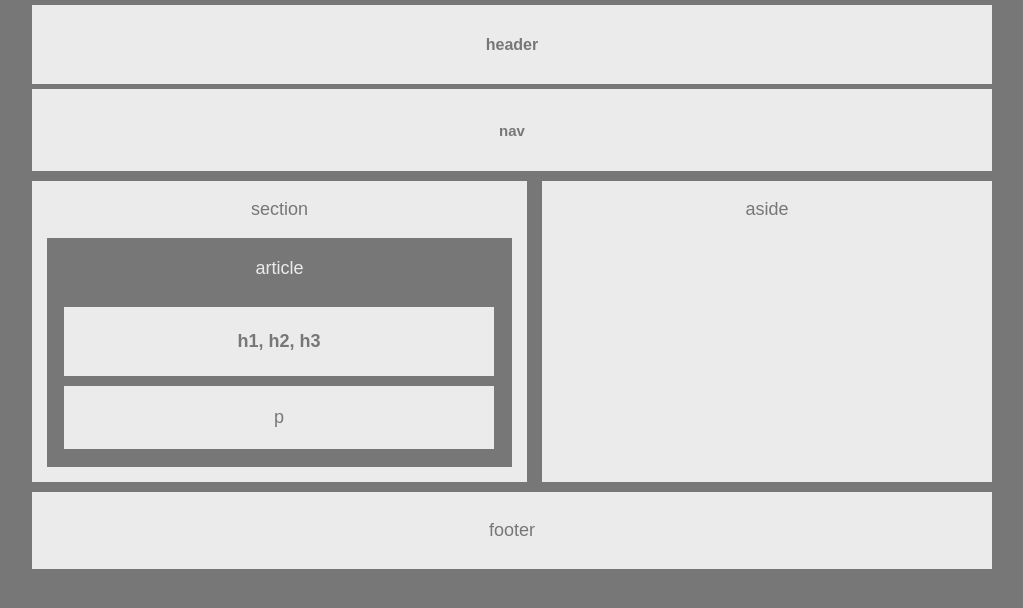
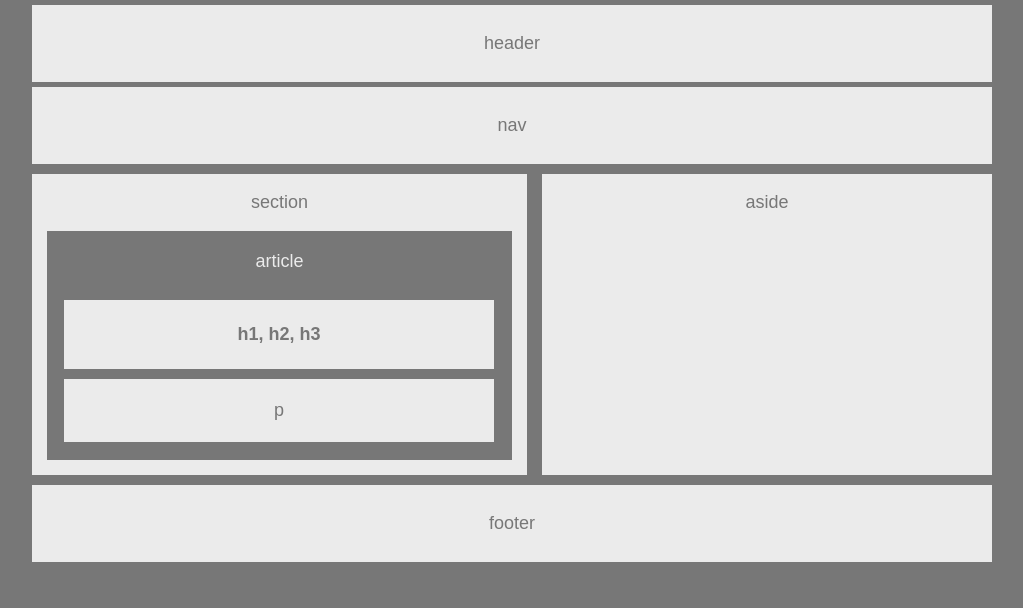
Before and after one commit to Malkons/HW-Wireframe, a plain HTML site: page index.html in a window 1280 px wide. Shown: the whole page, without its empty margins (128-1151 px from the left). Drawn offline with Linux system fonts and the light colour scheme.

Commit message:
HW Finished

```diff
--- a/index.html
+++ b/index.html
@@ -8,11 +8,11 @@
 <body>
 <div class="clearfix">
     <header>
-       <h1>header</h1>
+       <p>header</p>
    </header>
 
    <nav>
-       <h1>nav</h1>
+       <p>nav</p>
    </nav>
 
    <section>
--- a/style.css
+++ b/style.css
@@ -11,16 +11,14 @@ body {
 header {
     background: #ebebeb;
     text-align: center;
-    font-size: 8px;
-    padding: 20px;
+    padding: 10px;
     margin-top: 5px;
 }
 
 nav {
     background: #ebebeb;
     text-align: center;
-    font-size: 10px;
-    padding: 20px;
+    padding: 10px;
     margin-top: 5px;
 }
 
```
